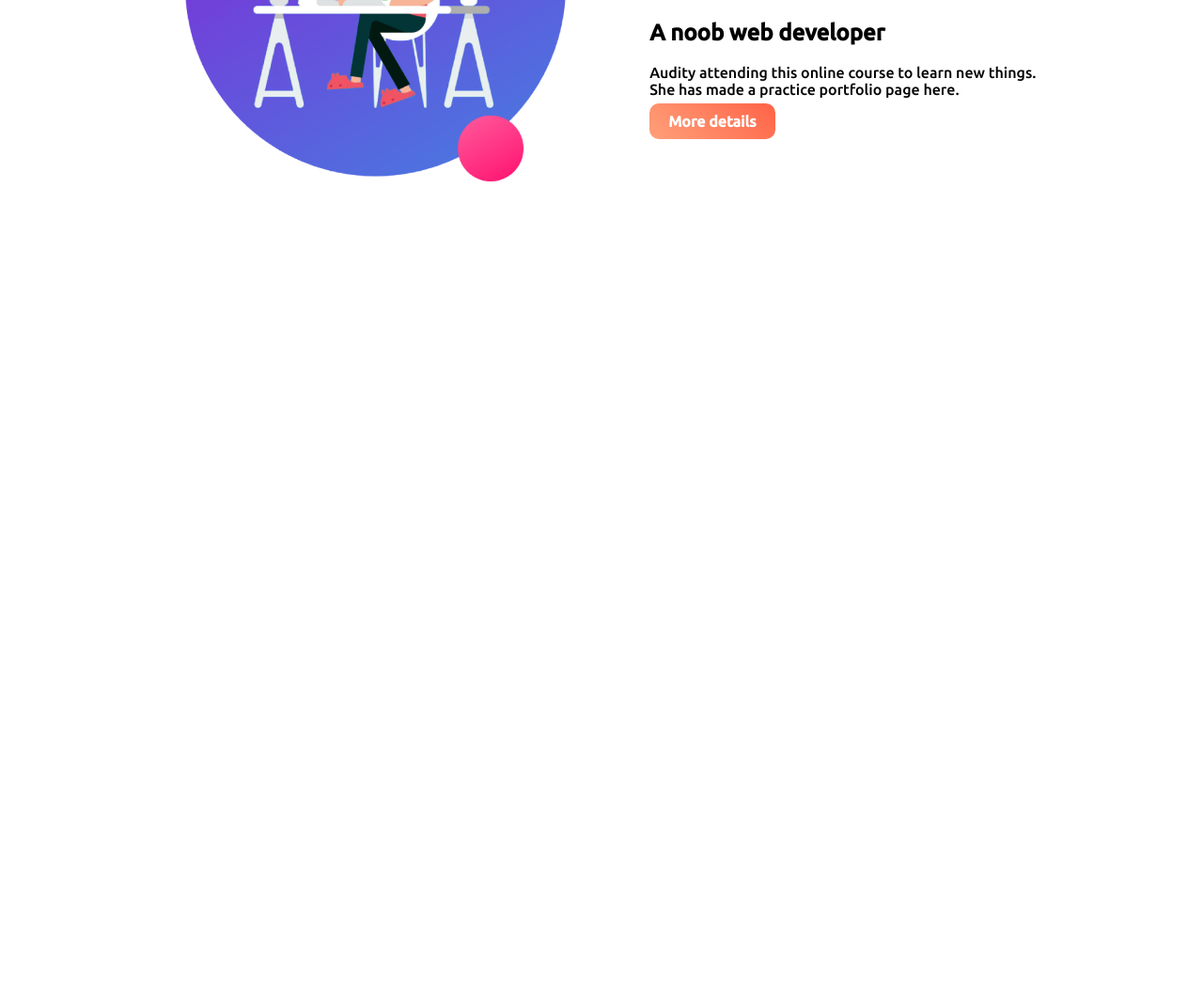
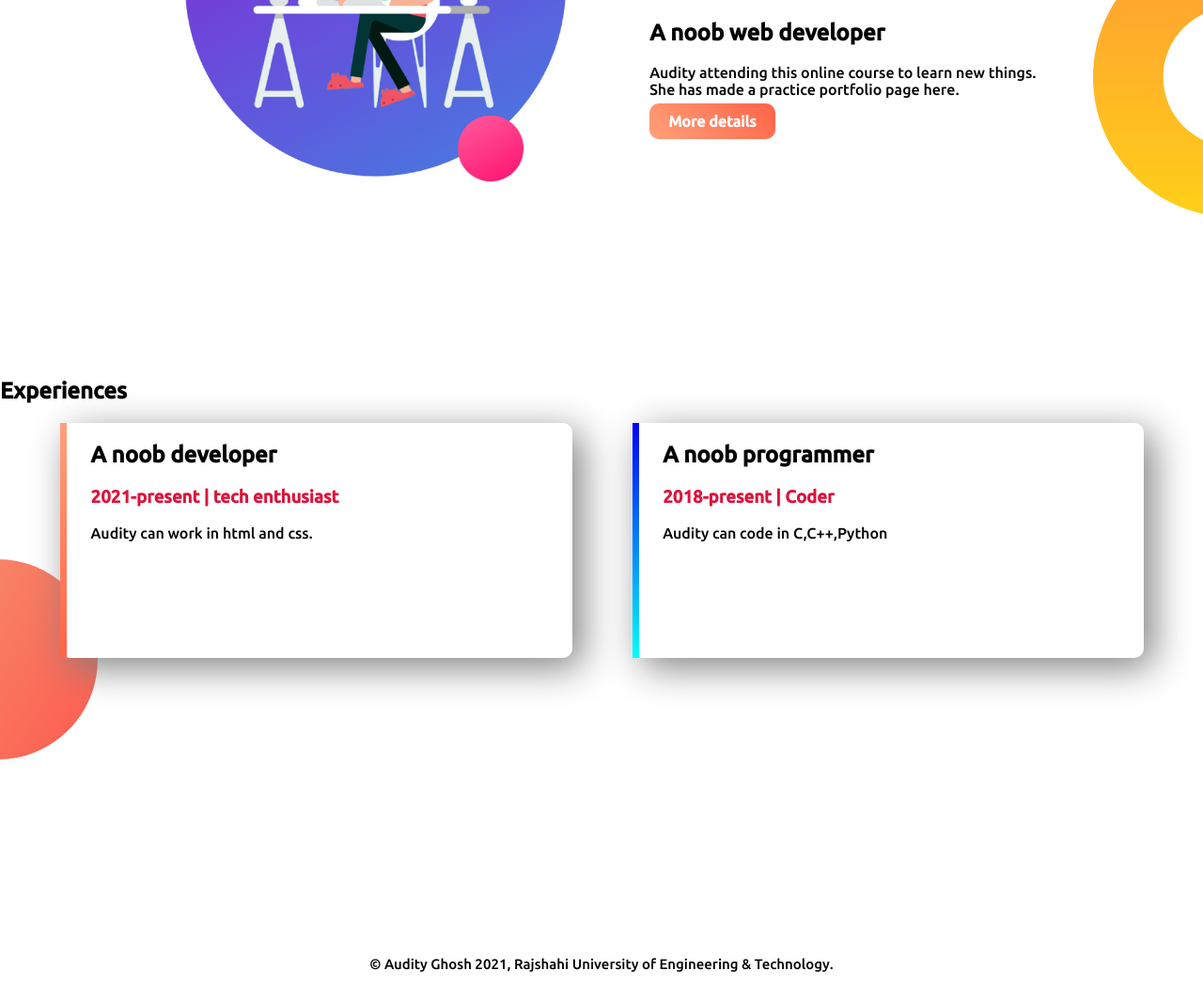
Before and after one commit to 001-audity/Practice_portfolio, a plain HTML site: page index.html in a window 1280 px wide. Shown: the part 818-1867 px from the top of the page at 94% size. Before the commit the page ends 1200 px from the top, so only its background shows below. Drawn offline with Linux system fonts and the light colour scheme.

Commit message:
Adjusting

```diff
--- a/index.html
+++ b/index.html
@@ -26,7 +26,7 @@
             <img src="images/Main.png">
         </div>
     </section>
-    <section>
+    <section class="dream-area">
         <div class="halfwidth">
             <img src="images/Main.png">
         </div>
@@ -43,6 +43,28 @@
         </div>
 
     </section>
+    <section class="exp-area">
+        <h2>Experiences</h2>
+        <div class="halfwidth single-exp" id="dev">
+            <h2>A noob developer</h2>
+            <h3><span class="name-highlight">2021-present | tech enthusiast</span> </h3>
+
+            <p>Audity can work in html and css.</p>
+
+        </div>
+        <div class="halfwidth single-exp" id="coder">
+            <h2>A noob programmer</h2>
+            <h3><span class="name-highlight">2018-present | Coder</span> </h3>
+
+            <p>Audity can code in C,C++,Python</p>
+
+        </div>
+
+
+    </section>
+    <footer>
+        <p>© Audity Ghosh 2021, Rajshahi University of Engineering & Technology.</p>
+    </footer>
 
 
 
--- a/style.css
+++ b/style.css
@@ -40,3 +40,39 @@ section {
     color: white;
     font-weight: 700;
 }
+
+.dream-area {
+    background-image: url("images/dream-bg.png");
+    background-repeat: no-repeat;
+    background-position: right;
+}
+
+.single-exp {
+    box-shadow: 10px 10px 40px gray;
+    border-radius: 10px;
+    height: 50%;
+    background-color: white;
+}
+
+.exp-area {
+    background-image: url("images/exp-bg.png");
+    background-repeat: no-repeat;
+    background-position: left;
+}
+
+#dev {
+    border-left: 7px solid;
+    border-image: linear-gradient(180deg, lightSalmon, tomato);
+    border-image-slice: 1;
+}
+
+#coder {
+    border-left: 7px solid;
+    border-image: linear-gradient(180deg, blue, cyan);
+    border-image-slice: 1;
+}
+
+footer p {
+    text-align: center;
+    font-size: 15px;
+}
```
